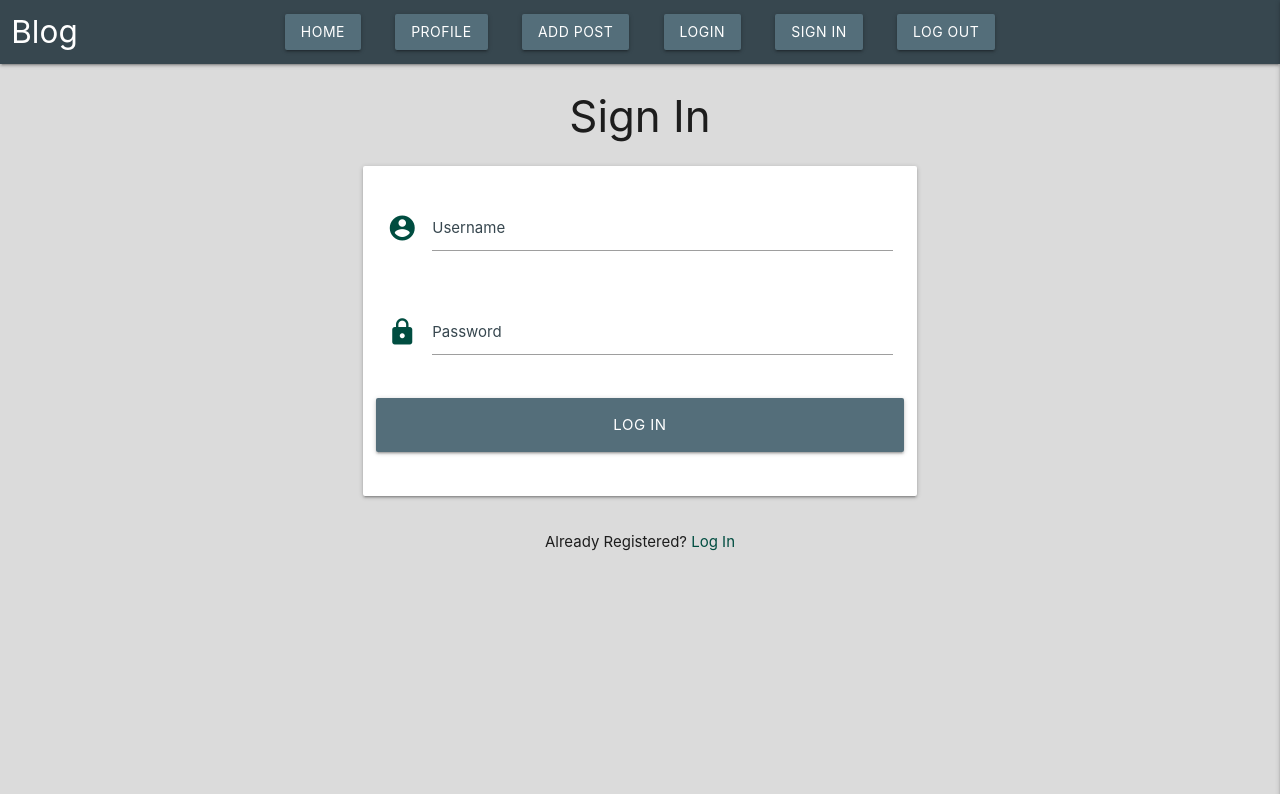
After one commit to Kpokc/bouquet, a Flask app: page /signin in a window 1280 px wide. The commit adds this page. Shown: the top 794 px of the page. Run offline with Flask 2, Linux system fonts and the light colour scheme; some libraries are stand-ins or nearby versions.

Commit message:
Add signin.html

```diff
--- a/app.py
+++ b/app.py
@@ -42,6 +42,11 @@ def login():
     return render_template("login.html")
 
 
+@app.route("/signin")
+def signin():
+    return render_template("signin.html")
+
+
 if __name__ == "__main__":
     app.run(host=os.environ.get("IP"),
             port=int(os.environ.get("PORT")),
--- a/templates/base.html
+++ b/templates/base.html
@@ -25,7 +25,7 @@
                         <li><a class="top-menu waves-effect waves-light btn blue-grey darken-1" href="{{ url_for('profile') }}">Profile</a></li>
                         <li><a class="top-menu waves-effect waves-light btn blue-grey darken-1" href="{{ url_for('add_post') }}">Add Post</a></li>
                         <li><a class="top-menu waves-effect waves-light btn blue-grey darken-1" href="{{ url_for('login') }}">Login</a></li>
-                        <li><a class="top-menu waves-effect waves-light btn blue-grey darken-1">Sign In</a></li>
+                        <li><a class="top-menu waves-effect waves-light btn blue-grey darken-1" href="{{ url_for('signin') }}">Sign In</a></li>
                         <li><a class="top-menu waves-effect waves-light btn blue-grey darken-1">Log Out</a></li>
                       </ul>
                   </div>
@@ -37,8 +37,8 @@
         <li><a href="#" class="top-menu waves-effect waves-light btn blue-grey darken-1" href="{{ url_for('welcome')}}">Home</a></li>
         <li><a href="#" class="top-menu waves-effect waves-light btn blue-grey darken-1" href="{{ url_for('profile') }}">Profile</a></li>
         <li><a href="#" class="top-menu waves-effect waves-light btn blue-grey darken-1" href="{{ url_for('add_post') }}">Add Post</a></li>
-        <li><a href="#" class="top-menu waves-effect waves-light btn blue-grey darken-1">Login</a></li>
-        <li><a href="#" class="top-menu waves-effect waves-light btn blue-grey darken-1">Sign In</a></li>
+        <li><a href="#" class="top-menu waves-effect waves-light btn blue-grey darken-1" href="{{ url_for('login') }}">Login</a></li>
+        <li><a href="#" class="top-menu waves-effect waves-light btn blue-grey darken-1" href="{{ url_for('signin') }}">Sign In</a></li>
         <li><a href="#" class="top-menu waves-effect waves-light btn blue-grey darken-1">Log Out</a></li>
       </ul>
 
--- /dev/null
+++ b/templates/signin.html
@@ -0,0 +1,40 @@
+{% extends "base.html" %}
+{% block content %}
+
+<h3 class="center-align light-teal-text">Sign In</h3>
+
+<div class="row">
+    <form class="col s12 m6 offset-m3" method="POST" action="">
+        <div class="card-panel">
+            <div class="row">
+                <div class="input-field col s12">
+                    <i class="material-icons prefix teal-text text-darken-4">account_circle</i>
+                    <input id="username" name="username" type="text" class="validate teal-text text-darken-4" minlength="5" maxlength="15" pattern="^[a-zA-Z0-9]{5,15}$" required>
+                    <label for="username">Username</label>
+                </div>
+            </div>
+            <div class="row">
+                <div class="input-field col s12">
+                    <i class="material-icons prefix teal-text text-darken-4">https</i>
+                    <input id="password" name="password" type="password" class="validate teal-text text-darken-4" minlength="5" maxlength="15" pattern="^[a-zA-Z0-9]{5,15}$" required>
+                    <label for="password">Password</label>
+                </div>
+            </div>
+            <div class="row">
+                <button type="submit" class="top-menu col s12 btn-large blue-grey darken-1">
+                    Log In
+                </button>
+            </div>
+        </div>
+    </form>
+</div>
+
+<div class="row">
+    <div class="col s12">
+        <p class="center-align">
+            Already Registered? <a href="" class="teal-text text-darken-4">Log In</a>
+        </p>
+    </div>
+</div>
+
+{% endblock %}
```
